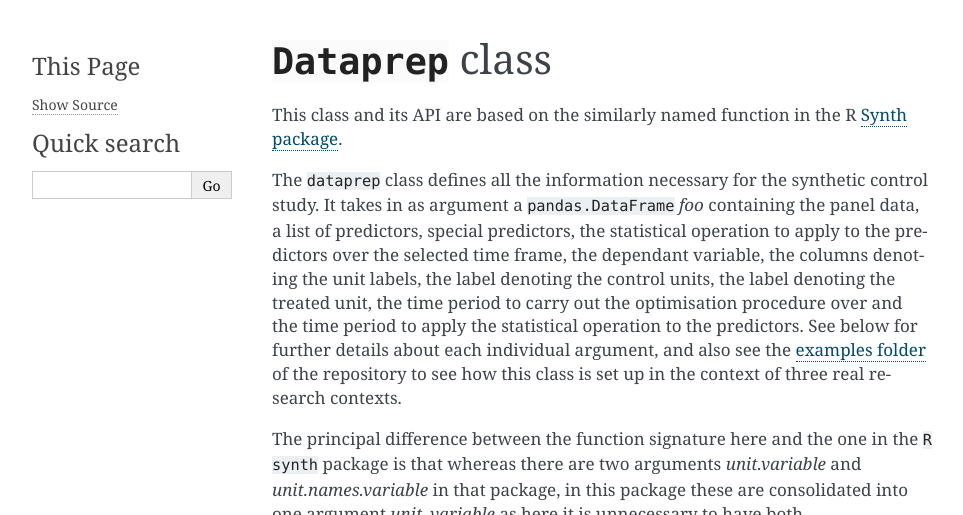
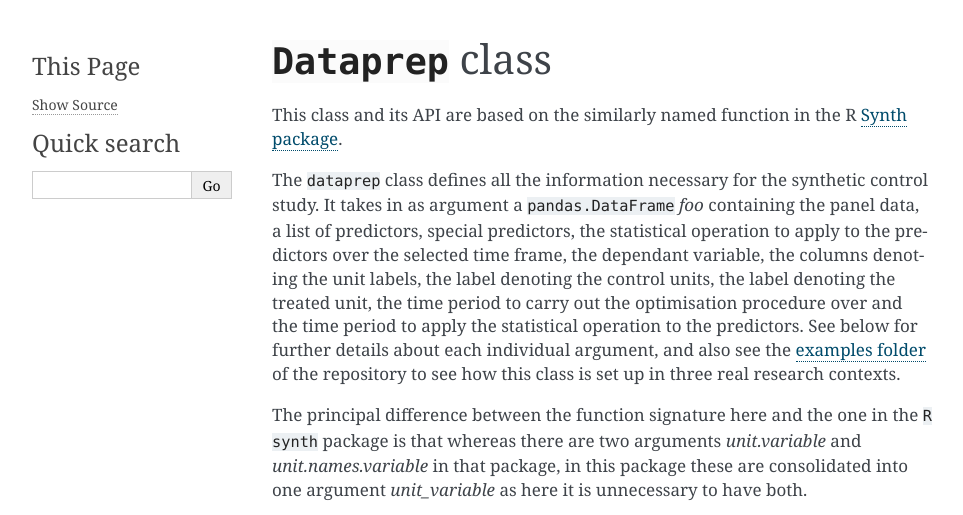
Before and after one commit to sdfordham/pysyncon, a Sphinx documentation site: the page built from doc/source/dataprep.rst, in a window 1280 px wide, cut to the strip 0-515 px from the top of the page. Shown: the whole strip, without its empty margins (148-1111 px from the left). Built offline with Sphinx 7.4.7, drawn with Linux system fonts in a browser that asks for light colours.

Commit message:
Remove that repetition

```diff
--- a/doc/source/dataprep.rst
+++ b/doc/source/dataprep.rst
@@ -13,8 +13,7 @@ the label denoting the treated unit, the time period to carry out the optimisati
 procedure over and the time period to apply the statistical operation to the
 predictors. See below for further details about each individual argument, and also see
 the `examples folder <https://github.com/sdfordham/pysyncon/tree/main/examples>`_
-of the repository to see how this class is set up in the context of three real
-research contexts.
+of the repository to see how this class is set up in three real research contexts.
 
 The principal difference between the function signature here and the one in
 the ``R`` ``synth`` package is that whereas there are two arguments `unit.variable`
```
